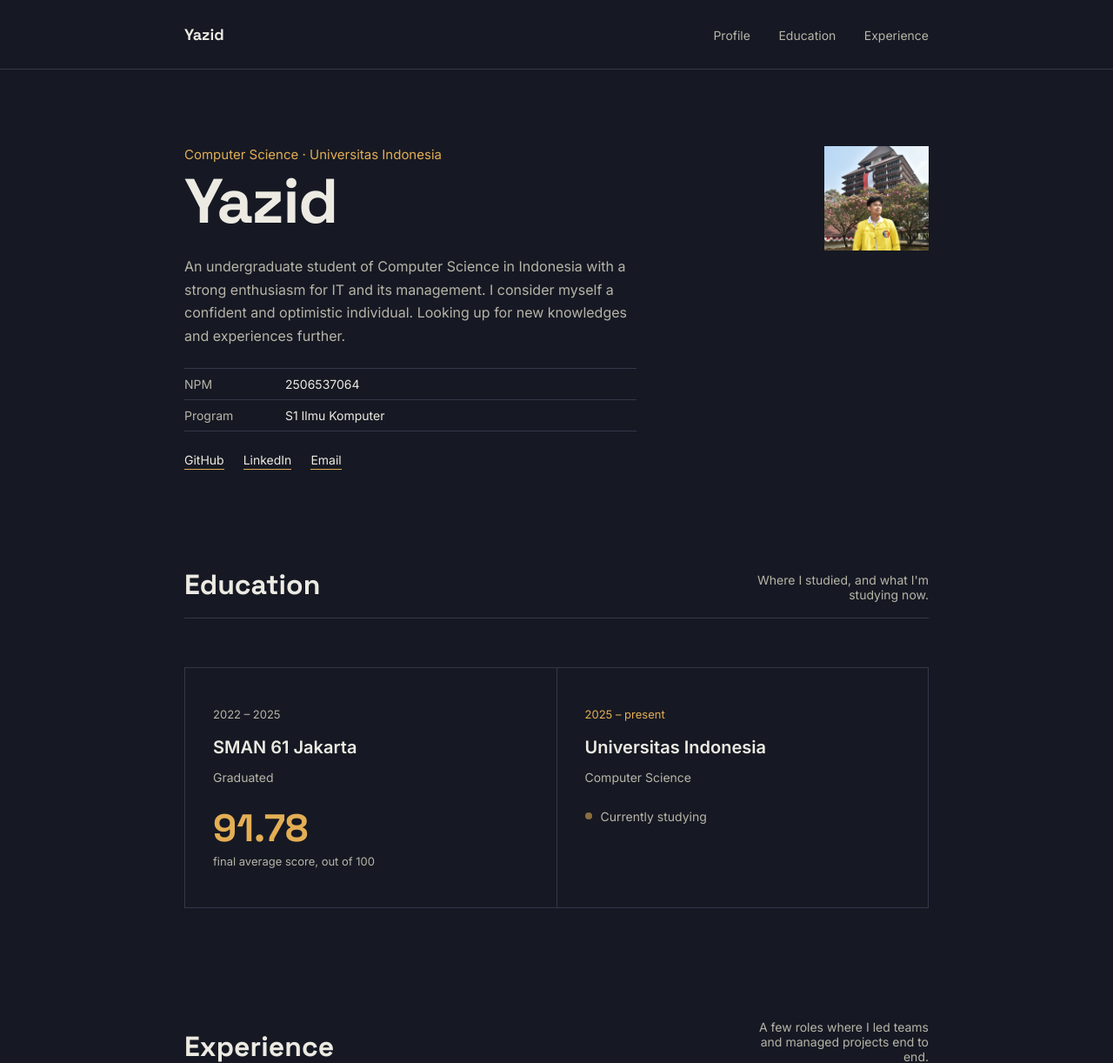
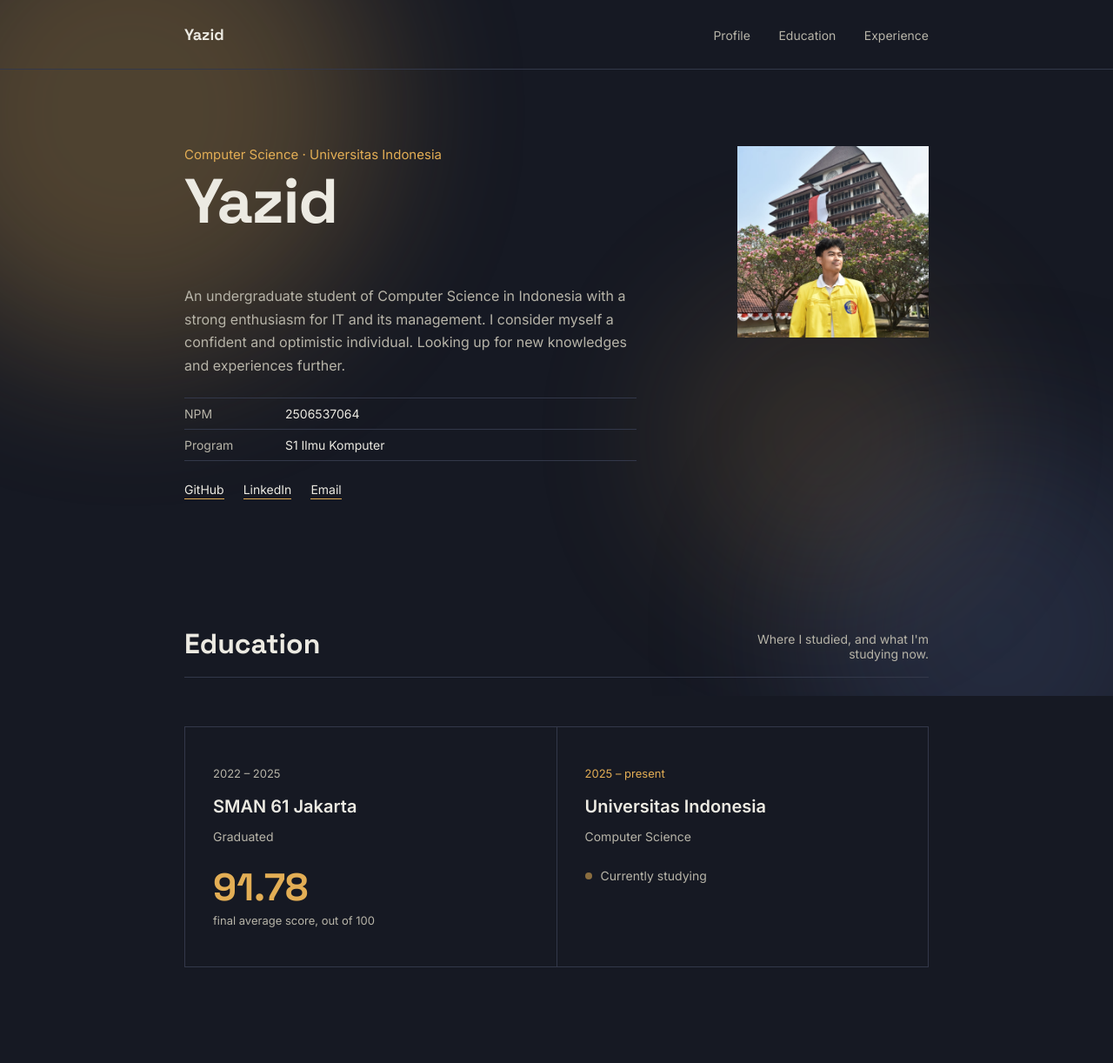
Before and after one commit to yazidkhairul-tech/myportofolio, a Django app: page / in a window 1280 px wide. Shown: the top 1222 px of the page at 87% size. Run offline with Django 5.2, Linux system fonts and the light colour scheme.

Commit message:
New Update

```diff
--- a/static/css/style.css
+++ b/static/css/style.css
@@ -15,6 +15,56 @@
     color:var(--paper);
     font-family:'Inter', sans-serif;
     -webkit-font-smoothing:antialiased;
+  }
+
+  /* ---------- animated background ---------- */
+  .bg-animate{
+    position:fixed;
+    inset:0;
+    z-index:-1;
+    overflow:hidden;
+    pointer-events:none;
+  }
+  .bg-animate .blob{
+    position:absolute;
+    border-radius:50%;
+    filter:blur(90px);
+    opacity:0.28;
+    will-change:transform;
+  }
+  .bg-animate .blob-1{
+    width:560px; height:560px;
+    top:-160px; left:-140px;
+    background:var(--gold);
+    animation:drift-1 28s ease-in-out infinite alternate;
+  }
+  .bg-animate .blob-2{
+    width:460px; height:460px;
+    bottom:-160px; right:-100px;
+    background:#4A5A86;
+    animation:drift-2 34s ease-in-out infinite alternate;
+  }
+  .bg-animate .blob-3{
+    width:360px; height:360px;
+    top:40%; left:60%;
+    background:var(--gold);
+    opacity:0.14;
+    animation:drift-3 40s ease-in-out infinite alternate;
+  }
+  @keyframes drift-1{
+    0%{ transform:translate(0,0) scale(1); }
+    100%{ transform:translate(90px,70px) scale(1.08); }
+  }
+  @keyframes drift-2{
+    0%{ transform:translate(0,0) scale(1); }
+    100%{ transform:translate(-70px,-60px) scale(1.05); }
+  }
+  @keyframes drift-3{
+    0%{ transform:translate(0,0); }
+    100%{ transform:translate(-50px,40px); }
+  }
+  @media (prefers-reduced-motion: reduce){
+    .bg-animate .blob{ animation:none; }
   }
   h1,h2,.display{
     font-family:'Space Grotesk', sans-serif;
@@ -79,16 +129,16 @@
     letter-spacing:-0.02em;
   }
   .photo-block{
-    width:120px; height:120px;
+    width:220px; height:220px;
     background:var(--ink-soft);
     border:1px solid var(--line);
     position:relative;
   }
   .avatar{
-    width:120px; height:120px;
+    width:220px; height:220px;
     object-fit:cover;
     position:relative;
-    top:-120px;
+    top:-220px;
     display:block;
     filter:grayscale(15%);
   }
--- a/templates/index.html
+++ b/templates/index.html
@@ -10,6 +10,12 @@
 <link rel="stylesheet" href="/static/css/style.css">
 </head>
 <body>
+
+<div class="bg-animate" aria-hidden="true">
+  <span class="blob blob-1"></span>
+  <span class="blob blob-2"></span>
+  <span class="blob blob-3"></span>
+</div>
 
 <header class="site-header">
   <div class="container">
```
